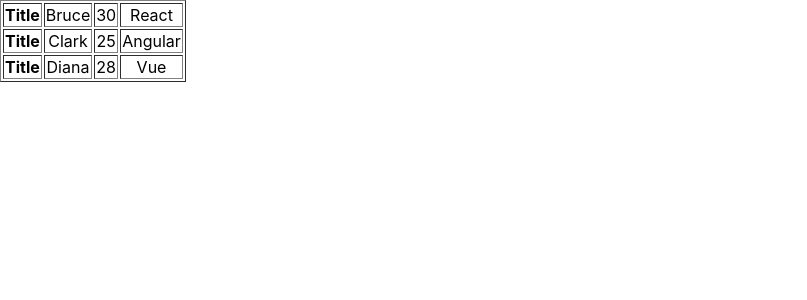
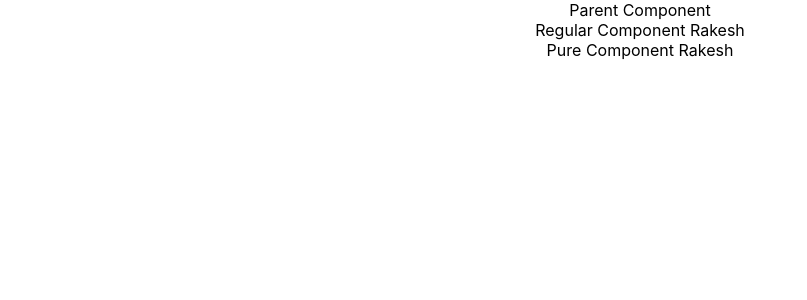
Before and after one commit to TheRakeshPurohit/ReactLearning, a React (Create React App) app: page / in a window 1280 px wide. Shown: the top 300 px of the page, without its empty margins (0-807 px from the left). Built offline with nearby package versions, Linux system fonts and the light colour scheme.

Commit message:
Pure Components

```diff
--- a/src/App.js
+++ b/src/App.js
@@ -1,11 +1,12 @@
 import React from 'react';
 import './App.css';
-import Tables from './components/Tables';
+import ParentComp from './components/ParentComp';
 
 function App() {
   return (
     <div className="App">
-      <Tables/>
+      <ParentComp />
+      {/* <Tables/> */}
       {/* <FragmentDemo /> */}
       {/* <LifecycleA /> */}
       {/* <Form /> */}
--- /dev/null
+++ b/src/components/ParentComp.js
@@ -0,0 +1,33 @@
+import React, { Component } from 'react'
+import RegComp from './RegComp'
+import PureComponents from './PureComponents'
+
+class ParentComp extends Component {
+    constructor(props) {
+        super(props)
+
+        this.state = {
+            name: 'Rakesh'
+        }
+    }
+
+    componentDidMount(){
+        setInterval(()=> {
+            this.setState({
+                name: 'Rakesh'
+            })
+        },2000)
+    }
+
+    render() {
+        console.log("Parent")
+        return (
+            <div> Parent Component
+            <RegComp name={this.state.name}></RegComp>
+            <PureComponents name={this.state.name}></PureComponents>
+            </div>
+        )
+    }
+}
+
+export default ParentComp
--- /dev/null
+++ b/src/components/PureComponents.js
@@ -0,0 +1,14 @@
+import React, { PureComponent } from 'react'
+
+class PureComponents extends PureComponent {
+    render() {
+        console.log("Pure")
+        return (
+            <div>
+                Pure Component  {this.props.name}
+            </div>
+        )
+    }
+}
+
+export default PureComponents
--- /dev/null
+++ b/src/components/RegComp.js
@@ -0,0 +1,14 @@
+import React, { Component } from 'react'
+
+class RegComp extends Component {
+    render() {
+        console.log("Regular")
+        return (
+            <div>
+                Regular Component {this.props.name}
+            </div>
+        )
+    }
+}
+
+export default RegComp
```
